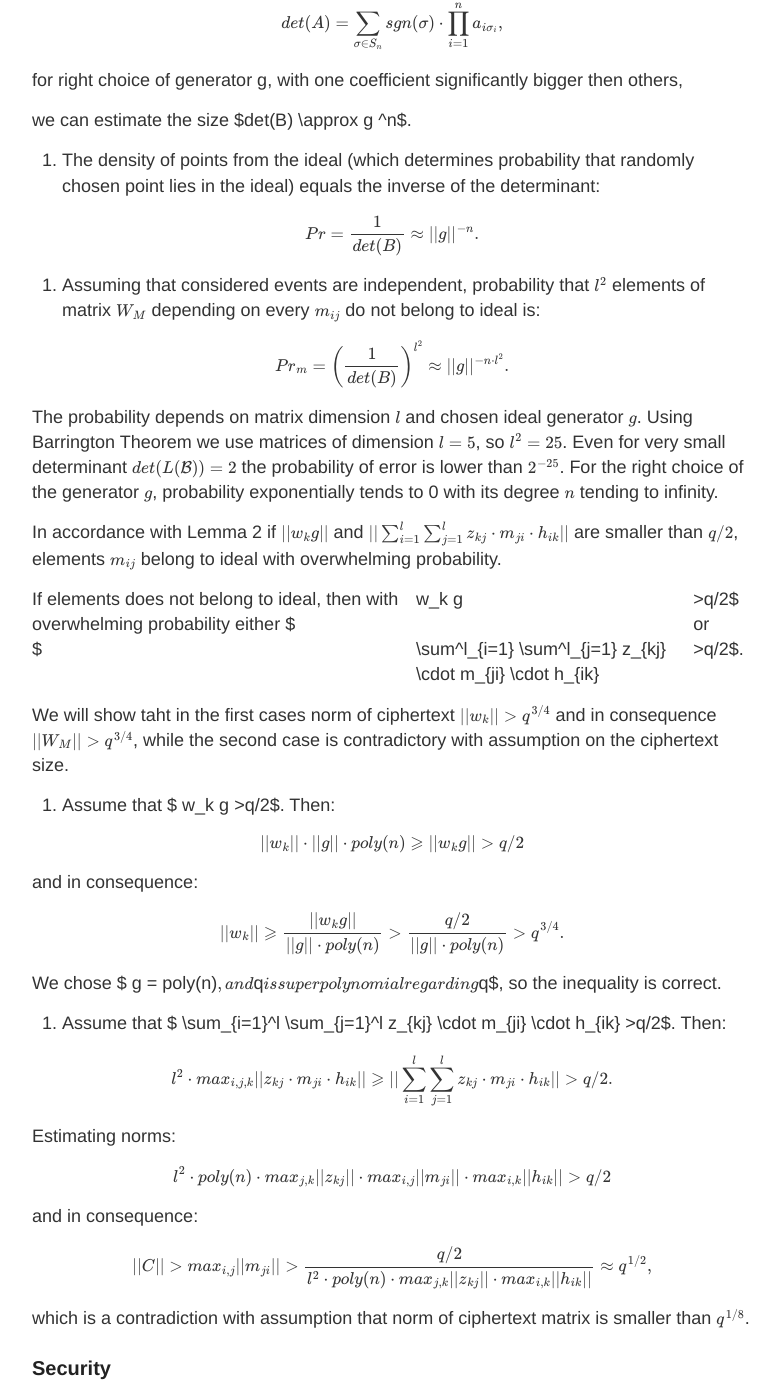
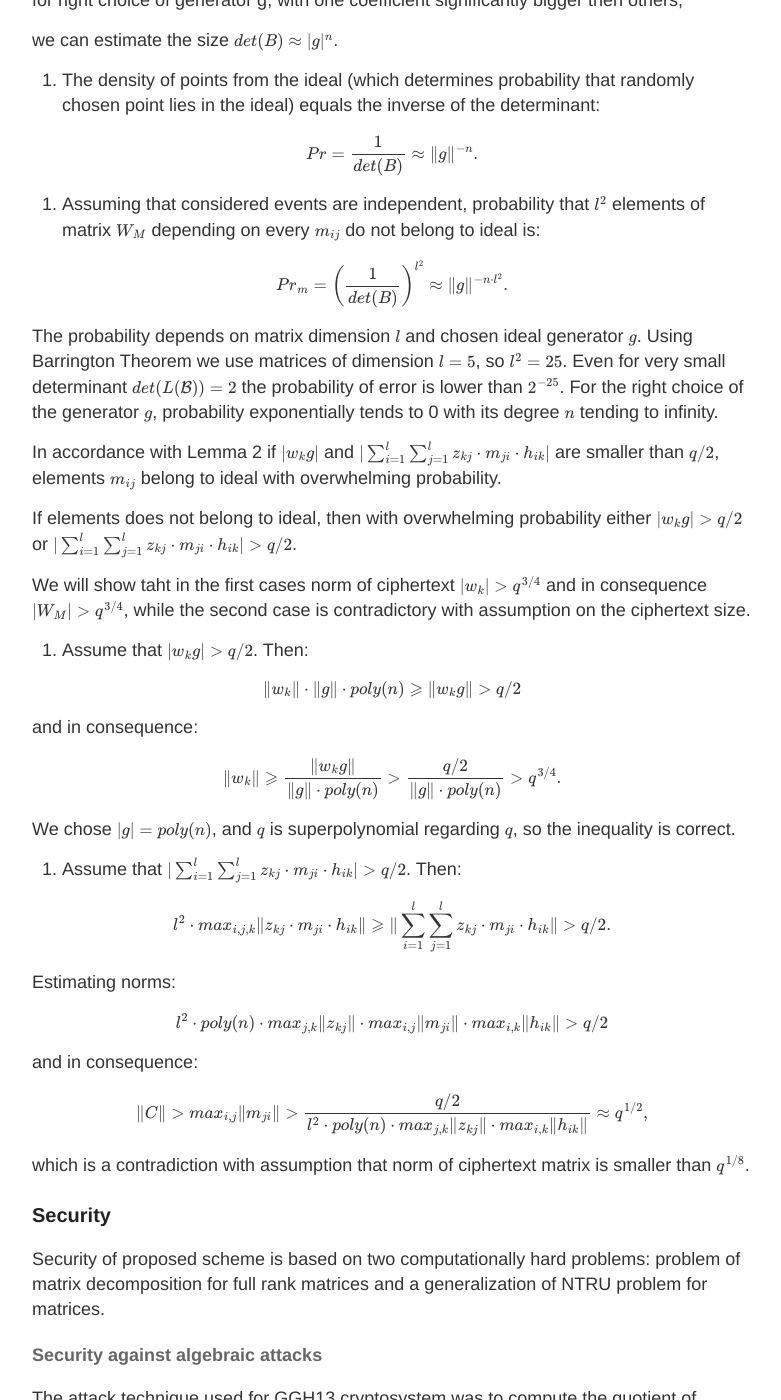
Before and after one commit to keIpie/keIpie.github.io, a Jekyll site: the page built from obf/_posts/2021-3-17-ggh13matrix.md, in a window 1280 px wide and 1400 px high, scrolled down 10015 px. Shown: the whole window, without its empty margins (248-1029 px from the left). Built offline with Jekyll 4.4.1, drawn with Linux system fonts in a browser that asks for light colours; formulas are drawn with MathJax 3; some of the changed text lies outside the part shown.

Commit message:
ggh13mat popr

```diff
--- a/obf/_posts/2021-3-17-ggh13matrix.md
+++ b/obf/_posts/2021-3-17-ggh13matrix.md
@@ -223,8 +223,7 @@
 
 All encoded matrices are being encrypted using Lemma stated by Ishai and Kushilevitz applied to extended finite fields.
 
-**Lemma 1**
- Let $p$ be a prime number and $\mathbb{Z}_{p^n}$ be an extended finite field.
+**Lemma 1**  Let $p$ be a prime number and $\mathbb{Z}_{p^n}$ be an extended finite field.
  For arbitrary matrix $A \in M_{k \times k}(\mathbb{Z}_{p^n})$ and uniformly random invertible matrices
  $R,~S \in M_{k \times k}(\mathbb{Z}_{p^n})$ the distribution of a product $R \cdot A \cdot S$ depends only on the rank of matrix $A$.
 
@@ -314,21 +313,21 @@
 
 We would like to show, that in case 1:
 
-$$ ||W|| = ||Z_0 \cdot C \cdot encode(G^{-1}) \cdot H || \leqslant q^{\frac{3}{4}}$$
+$$ \|W\| = \|Z_0 \cdot C \cdot encode(G^{-1}) \cdot H \| \leqslant q^{\frac{3}{4}}$$
 
 and in case 2:
 
-$$ ||W|| \approx q. $$
+$$ \|W\| \approx q. $$
 
 ##### Ciphertext belonging to the ideal
 
 First inequality can be achieved by proper choice of parameters:
 
-$$ ||Z_0 \cdot C \cdot encode(G^{-1}) \cdot H || \leqslant
-    poly(k) \cdot poly(n) \cdot ||Z_0 || \cdot ||C \cdot encdoe(G^{-1})|| \cdot ||H|| \stackrel{(1)}{\leqslant}$$
+$$ \|Z_0 \cdot C \cdot encode(G^{-1}) \cdot H \| \leqslant
+    poly(k) \cdot poly(n) \cdot \|Z_0 \| \cdot \|C \cdot encdoe(G^{-1})\| \cdot \|H\| \stackrel{(1)}{\leqslant}$$
 
 $$ \stackrel{(1)}{\leqslant}  poly(k) \cdot poly(n) \cdot
-    ||Z_0 || \cdot ||C|| \cdot ||H||, $$
+    \|Z_0 \| \cdot \|C\| \cdot \|H\|, $$
 
 where $k$ is matrix dimension and $n$ is a degree of polynomial used for construction of ring $R_q$. If we choose random matrices $Z_0$ and $H$ having norm smaller than $q^{\frac{1}{4}}$ and if we assume that the norm of ciphertext $C$ must be always lower than $q^{\frac{1}{8}}$ (from the construction), then the norm of $W$ is lower than $q^{\frac{5}{8}}$, which is lower than $q^{\frac{3}{4}}$ with additional margin. Inequality $(1)$ follows from the fact that if $C_2$ and $C_4$ lie in the ideal generated by $G$, then they have a forms: $C_2 = C_2'\cdot G$ and $C_4 = C_4'\cdot G$ for some matrices $C_2'$ and $C_4'$ respectively. In consequence:
 
@@ -452,19 +451,15 @@
 
 We give a sketch of the prove for Lemma 2 similar to lemma in GGH13 multilinear map. We assume that matrices being encrypted are permutation matrices (which has only binary elements 0 or 1) multiplied by integer safeguards (defined in the Section Security). In consequence matrix elements are either 0 or $t$, for some integer~$t$.
 
-**Lemma 2**
-
-Suppose $m_{ij} \in \{0,t\}$ for positive integer $t$ and suppose that:
+**Lemma 2**  Suppose $m_{ij} \in \{0,t\}$ for positive integer $t$ and suppose that:
 
 $$ w_k g = \sum_{i=1}^l \sum_{j=1}^l z_{kj} \cdot m_{ji} \cdot h_{ik} \pmod{q} $$
 
-for $1 \leqslant k \leqslant l^2$ and $||w_k g||$ and $||\sum_{i=1}^l \sum_{j=1}^l z_{kj} \cdot m_{ji} \cdot h_{ik}||$ are smaller than $q/2$,
+for $1 \leqslant k \leqslant l^2$ and $\|w_k g\|$ and $\|\sum_{i=1}^l \sum_{j=1}^l z_{kj} \cdot m_{ji} \cdot h_{ik}\|$ are smaller than $q/2$,
 for random elements $z_{kj}$ and $h_{ik}$ that does not belong to $\langle g \rangle$. Then with overwhelming probability all elements $m_{ij}$
 belong to ideal $\langle g \rangle$.
 
-**Proof**
-
-Assuming that both norms are smaller than $q/2$ the equation holds over $R$, not only over $R_q$. Let's assume that there exists an element $m_{rs}$ that does not belong to $\langle g \rangle$.
+**Proof**  Assuming that both norms are smaller than $q/2$ the equation holds over $R$, not only over $R_q$. Let's assume that there exists an element $m_{rs}$ that does not belong to $\langle g \rangle$.
 
 1. For random elements $z_{1r}$ and $h_{1r}$ the product $z_{1r} \cdot m_{rs} \cdot h_{1r}$ is random element from ideal $\langle t \rangle$ (all factors are non-zero, because otherwise they would belong to $\langle g \rangle$) and it specifies the layer relative to the ideal $\langle g \rangle$. The layer specified by one element is non-zero, but there may be other non-zero $m_{ji}$ specifying other layers. The sum of those layers may be trivial, in which case the sum of elements would belong to the ideal $\langle g \rangle$. What is the probability that it happens?
 
@@ -498,50 +493,50 @@
 
 for right choice of generator g, with one coefficient significantly bigger then others,
 
-we can estimate the size $det(B) \approx ||g||^n$.
+we can estimate the size $det(B) \approx \|g\|^n$.
 
 
 4. The density of points from the ideal (which determines probability that randomly chosen point lies in the ideal) equals the inverse of the determinant:
 
-$$ Pr = \frac{1}{det(B)} \approx ||g||^{-n}.$$
+$$ Pr = \frac{1}{det(B)} \approx \|g\|^{-n}.$$
 
 5. Assuming that considered events are independent, probability that $l^2$ elements of matrix $W_M$ depending on every $m_{ij}$ do not belong to ideal is:
 
-$$ Pr_{m} = \left ( \frac{1}{det(B)} \right )^{l^2} \approx ||g||^{-n \cdot l^2}.$$
+$$ Pr_{m} = \left ( \frac{1}{det(B)} \right )^{l^2} \approx \|g\|^{-n \cdot l^2}.$$
 
 The probability depends on matrix dimension $l$ and chosen ideal generator $g$.
 Using Barrington Theorem we use matrices of dimension $l=5$, so $l^2=25$. Even for very small determinant $det(L(\mathcal{B}))=2$ the probability of error is lower than $2^{-25}$. For the right choice of the generator $g$, probability exponentially tends to 0 with its degree $n$ tending to infinity.
 
-In accordance with Lemma 2 if $||w_k g||$ and $||\sum^l_{i=1} \sum^l_{j=1} z_{kj} \cdot m_{ji} \cdot h_{ik}||$ are
+In accordance with Lemma 2 if $\|w_k g\|$ and $\|\sum^l_{i=1} \sum^l_{j=1} z_{kj} \cdot m_{ji} \cdot h_{ik}\|$ are
 smaller than $q/2$, elements $m_{ij}$ belong to ideal with overwhelming probability.
 
-If elements does not belong to ideal, then with overwhelming probability either $||w_k g||>q/2$ or
-$||\sum^l_{i=1} \sum^l_{j=1} z_{kj} \cdot m_{ji} \cdot h_{ik}||>q/2$.
+If elements does not belong to ideal, then with overwhelming probability either $\|w_k g\|>q/2$ or
+$\|\sum^l_{i=1} \sum^l_{j=1} z_{kj} \cdot m_{ji} \cdot h_{ik}\|>q/2$.
 
-We will show taht in the first cases norm of ciphertext $||w_k||>q^{3/4}$ and in consequence $||W_M||>q^{3/4}$,
+We will show taht in the first cases norm of ciphertext $\|w_k\|>q^{3/4}$ and in consequence $\|W_M\|>q^{3/4}$,
 while the second case is contradictory with assumption on the ciphertext size.
 
-1. Assume that $||w_k g||>q/2$. Then:
+1. Assume that $\|w_k g\|>q/2$. Then:
 
-  $$||w_k|| \cdot ||g|| \cdot  poly(n) \geqslant ||w_k g|| > q/2 $$
+  $$\|w_k\| \cdot \|g\| \cdot  poly(n) \geqslant \|w_k g\| > q/2 $$
 
   and in consequence:
 
-  $$||w_k|| \geqslant \frac{||w_k g||}{||g|| \cdot  poly(n) } > \frac{q/2}{||g|| \cdot  poly(n)} > q^{3/4}. $$
+  $$\|w_k\| \geqslant \frac{\|w_k g\|}{\|g\| \cdot  poly(n) } > \frac{q/2}{\|g\| \cdot  poly(n)} > q^{3/4}. $$
 
-  We chose $||g|| = poly(n)$, and $q$ is superpolynomial regarding $q$, so the inequality is correct.
+  We chose $\|g\| = poly(n)$, and $q$ is superpolynomial regarding $q$, so the inequality is correct.
 
-2. Assume that $||\sum_{i=1}^l \sum_{j=1}^l z_{kj} \cdot m_{ji} \cdot h_{ik}||>q/2$. Then:
+2. Assume that $\|\sum_{i=1}^l \sum_{j=1}^l z_{kj} \cdot m_{ji} \cdot h_{ik}\|>q/2$. Then:
 
-  $$l^2 \cdot max_{i,j,k} ||z_{kj} \cdot m_{ji} \cdot h_{ik}|| \geqslant ||\sum_{i=1}^l \sum_{j=1}^l z_{kj} \cdot m_{ji} \cdot h_{ik}||>q/2.$$
+  $$l^2 \cdot max_{i,j,k} \|z_{kj} \cdot m_{ji} \cdot h_{ik}\| \geqslant \|\sum_{i=1}^l \sum_{j=1}^l z_{kj} \cdot m_{ji} \cdot h_{ik}\|>q/2.$$
 
   Estimating norms:
 
-  $$l^2 \cdot poly(n) \cdot max_{j,k}||z_{kj}|| \cdot max_{i,j}|| m_{ji} || \cdot max_{i,k}|| h_{ik}|| >q/2 $$
+  $$l^2 \cdot poly(n) \cdot max_{j,k}\|z_{kj}\| \cdot max_{i,j}\| m_{ji} \| \cdot max_{i,k}\| h_{ik}\| >q/2 $$
 
   and in consequence:
 
-  $$ ||C|| > max_{i,j}|| m_{ji} || > \frac{q/2}{l^2 \cdot poly(n) \cdot max_{j,k}||z_{kj}|| \cdot max_{i,k}|| h_{ik}||} \approx q^{1/2}, $$
+  $$ \|C\| > max_{i,j}\| m_{ji} \| > \frac{q/2}{l^2 \cdot poly(n) \cdot max_{j,k}\|z_{kj}\| \cdot max_{i,k}\| h_{ik}\|} \approx q^{1/2}, $$
 
   which is a contradiction with assumption that norm of ciphertext matrix is smaller than $q^{1/8}$.
 
```
